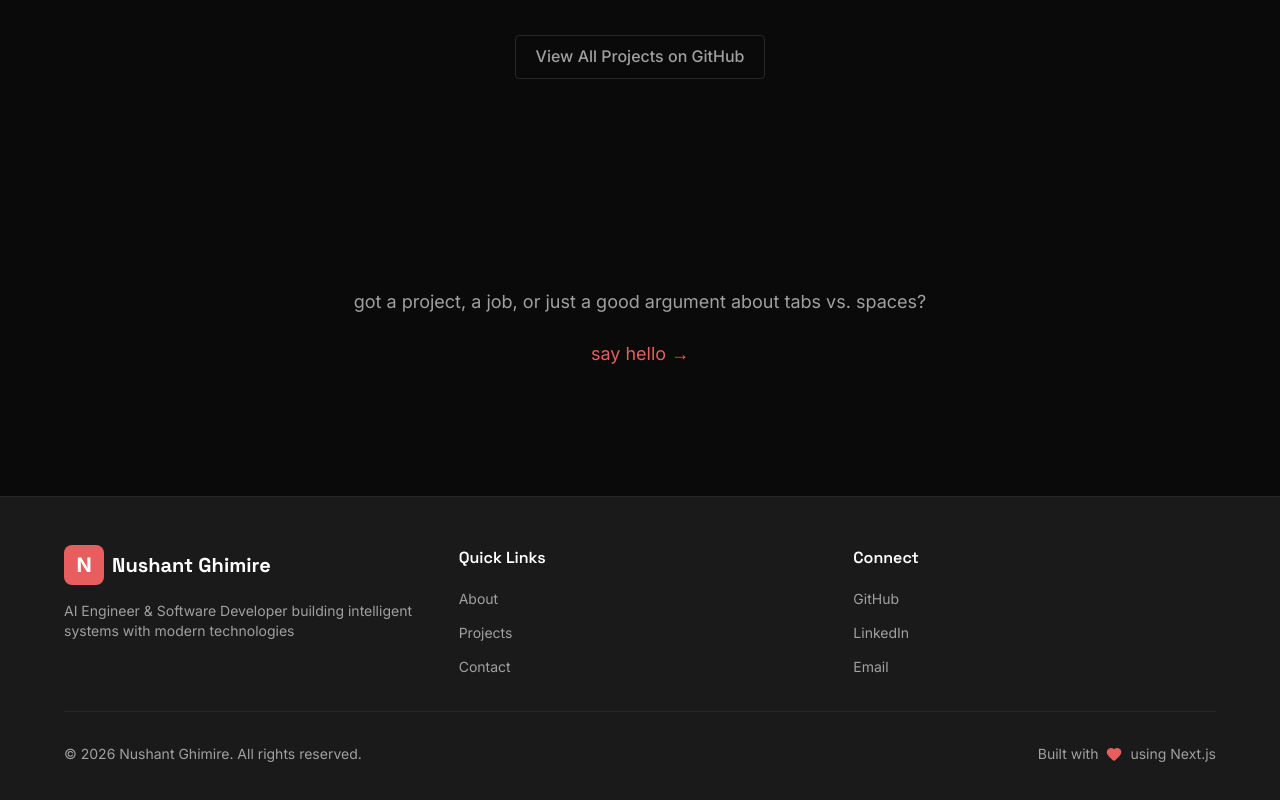
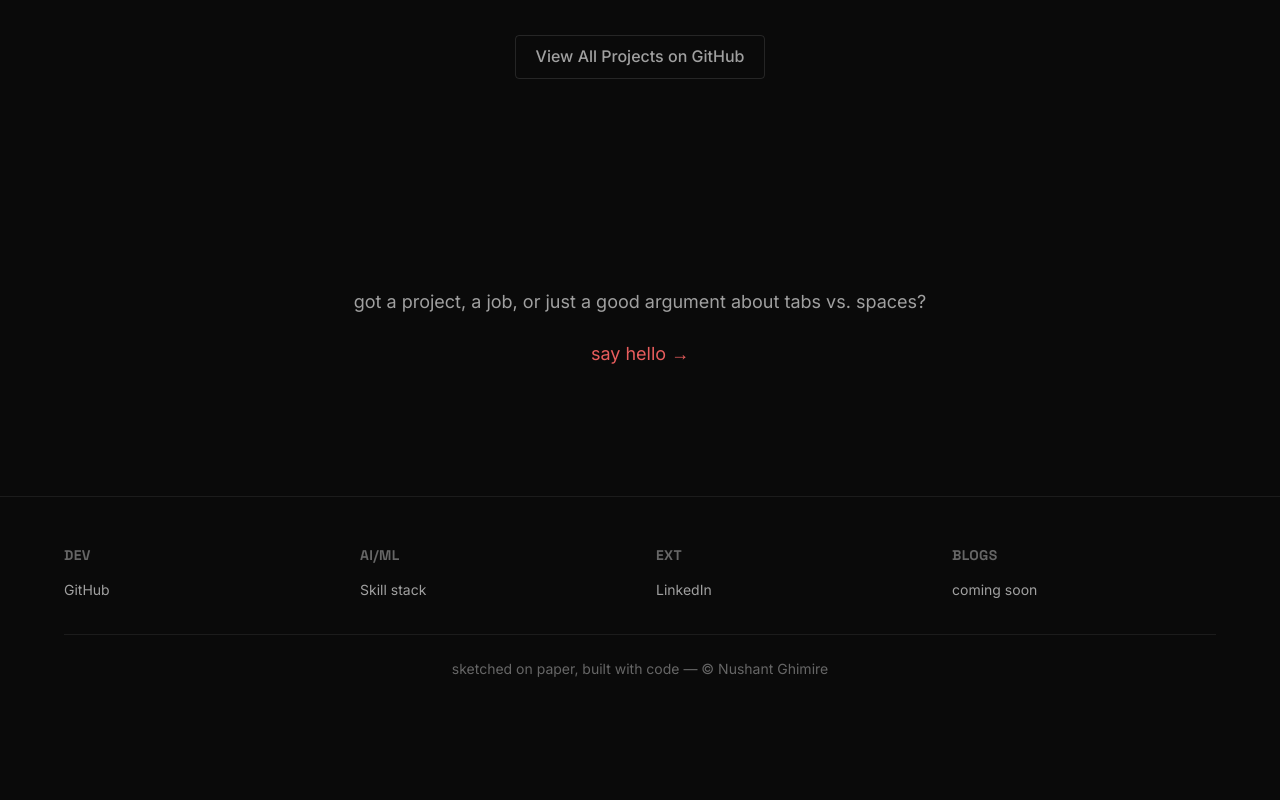
Before and after one commit to nushant22/Portfolio, a Next.js app: page / in a window 1280 px wide. Shown: the part 2435-3235 px from the top of the page. After the commit the page ends 3162 px from the top, so only its background shows below. Built offline with nearby package versions, Linux system fonts and the light colour scheme.

Commit message:
refactor: update footer with categorized links layout

```diff
--- a/components/footer/Footer.tsx
+++ b/components/footer/Footer.tsx
@@ -1,92 +1,72 @@
 "use client";
 
 import { motion } from "framer-motion";
-import { Heart } from "lucide-react";
+
+const footerLinks = [
+  {
+    category: "dev",
+    links: [
+      { label: "GitHub", href: "https://github.com/nushant22" },
+    ],
+  },
+  {
+    category: "ai/ml",
+    links: [
+      { label: "Skill stack", href: "#skills" },
+    ],
+  },
+  {
+    category: "ext",
+    links: [
+      { label: "LinkedIn", href: "https://www.linkedin.com/in/nushantghimire22" },
+    ],
+  },
+  {
+    category: "blogs",
+    links: [
+      { label: "coming soon", href: "#" },
+    ],
+  },
+];
 
 export default function Footer() {
-  const currentYear = new Date().getFullYear();
-
   return (
-    <footer className="bg-background-light border-t border-text-muted/20">
+    <footer className="border-t border-text-muted/20">
       <div className="max-w-7xl mx-auto px-6 md:px-12 lg:px-16 py-12">
-        <div className="grid grid-cols-1 md:grid-cols-3 gap-8 mb-8">
-          {/* Brand */}
-          <div>
-            <div className="flex items-center gap-2 mb-4">
-              <div className="w-10 h-10 bg-accent rounded-lg flex items-center justify-center">
-                <span className="text-white text-xl font-bold">N</span>
-              </div>
-              <span className="text-xl font-display font-bold">Nushant Ghimire</span>
-            </div>
-            <p className="text-text-secondary text-sm">
-              AI Engineer & Software Developer building intelligent systems with modern technologies
-            </p>
-          </div>
-
-          {/* Quick Links */}
-          <div>
-            <h3 className="font-semibold mb-4">Quick Links</h3>
+        <motion.div
+          className="grid grid-cols-2 md:grid-cols-4 gap-8 mb-8"
+          initial={{ opacity: 0, y: 20 }}
+          whileInView={{ opacity: 1, y: 0 }}
+          viewport={{ once: true }}
+          transition={{ duration: 0.6 }}
+        >
+          {footerLinks.map((section) => (
+            <div key={section.category}>
+              <h3 className="text-sm font-display font-bold text-text-muted uppercase tracking-wide mb-3">
+                {section.category}
+              </h3>
               <ul className="space-y-2">
-              {["About", "Projects", "Contact"].map((item) => (
-                <li key={item}>
+                {section.links.map((link) => (
+                  <li key={link.label}>
                     <a
-                    href={`#${item.toLowerCase()}`}
+                      href={link.href}
+                      target={link.href.startsWith("http") ? "_blank" : undefined}
+                      rel={link.href.startsWith("http") ? "noopener noreferrer" : undefined}
                       className="text-text-secondary hover:text-accent transition-colors text-sm"
                     >
-                    {item}
+                      {link.label}
                     </a>
                   </li>
                 ))}
               </ul>
             </div>
+          ))}
+        </motion.div>
 
-          {/* Connect */}
-          <div>
-            <h3 className="font-semibold mb-4">Connect</h3>
-            <ul className="space-y-2">
-              <li>
-                <a
-                  href="https://github.com/nushant22"
-                  target="_blank"
-                  rel="noopener noreferrer"
-                  className="text-text-secondary hover:text-accent transition-colors text-sm"
-                >
-                  GitHub
-                </a>
-              </li>
-              <li>
-                <a
-                  href="https://www.linkedin.com/in/nushantghimire22"
-                  target="_blank"
-                  rel="noopener noreferrer"
-                  className="text-text-secondary hover:text-accent transition-colors text-sm"
-                >
-                  LinkedIn
-                </a>
-              </li>
-              <li>
-                <a
-                  href="mailto:nushantghimire22@gmail.com"
-                  className="text-text-secondary hover:text-accent transition-colors text-sm"
-                >
-                  Email
-                </a>
-              </li>
-            </ul>
-          </div>
-        </div>
-
-        {/* Copyright */}
-        <div className="border-t border-text-muted/20 pt-8 flex flex-col md:flex-row items-center justify-between gap-4">
-          <p className="text-text-secondary text-sm">
-            © {currentYear} Nushant Ghimire. All rights reserved.
+        <div className="border-t border-text-muted/20 pt-6">
+          <p className="text-text-muted text-sm text-center">
+            sketched on paper, built with code — © Nushant Ghimire
           </p>
-          <motion.p
-            className="text-text-secondary text-sm flex items-center gap-2"
-            whileHover={{ scale: 1.05 }}
-          >
-            Built with <Heart size={16} className="text-accent fill-accent" /> using Next.js
-          </motion.p>
         </div>
       </div>
     </footer>
```
Lines whose indentation alone changed are shown as unchanged.
